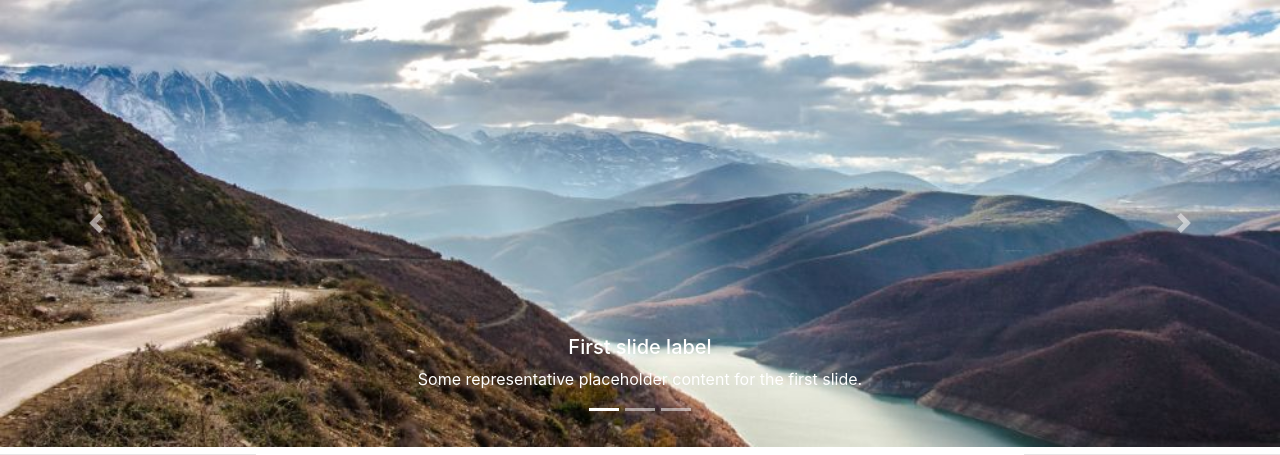
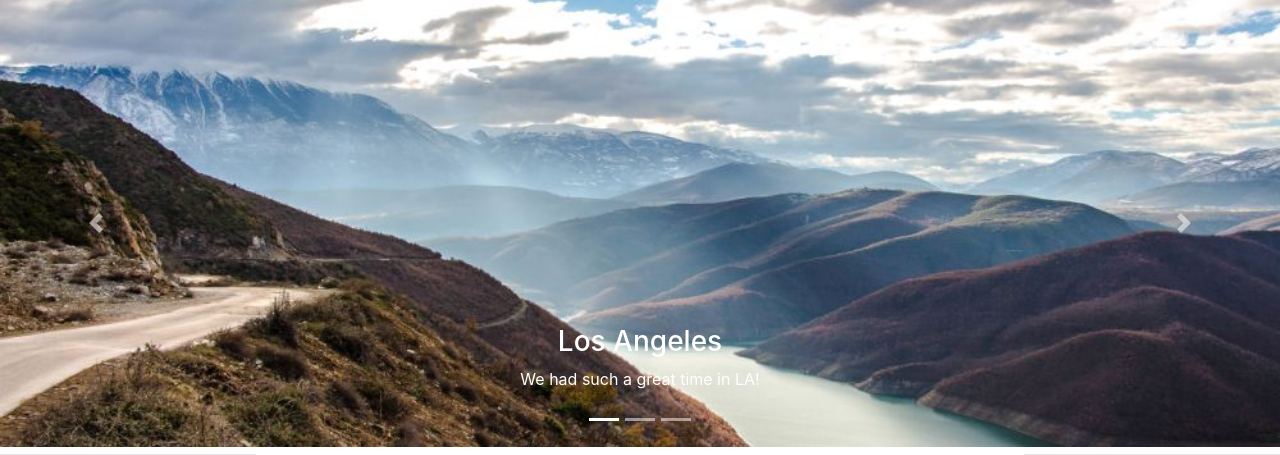
Before and after one commit to Carlos-Tembe/ujc, a PHP site: page / in a window 1280 px wide. Shown: the part 141-596 px from the top of the page. Run offline with PHP 8.4, Linux system fonts and the light colour scheme; some libraries are stand-ins or nearby versions; some web fonts are replaced.

Commit message:
Carrosel updated

```diff
--- a/css/style.css
+++ b/css/style.css
@@ -44,78 +44,6 @@
   height:50px;
 }
 * {box-sizing:border-box}
-
-/* Slideshow container */
-.slideshow-container {
-  max-width: 100%;
-  position: relative;
-  margin: auto;
-}
-
-/* Hide the images by default */
-.mySlides {
-  display: none;
-}
-
-/* Next & previous buttons */
-.prev, .next {
-  cursor: pointer;
-  position: absolute;
-  top: 50%;
-  width: auto;
-  margin-top: -22px;
-  padding: 16px;
-  color: white;
-  font-weight: bold;
-  font-size: 18px;
-  transition: 0.6s ease;
-  border-radius: 0 3px 3px 0;
-  user-select: none;
-}
-
-/* Position the "next button" to the right */
-.next {
-  right: 0;
-  border-radius: 3px 0 0 3px;
-}
-
-/* On hover, add a black background color with a little bit see-through */
-.prev:hover, .next:hover {
-  background-color: rgba(0,0,0,0.8);
-}
-
-.dot {
-  cursor: pointer;
-  height: 15px;
-  width: 15px;
-  margin: 0 2px;
-  background-color: #bbb;
-  border-radius: 50%;
-  display: inline-block;
-  transition: background-color 0.6s ease;
-}
-
-.active, .dot:hover {
-  background-color: #717171;
-}
-
-/* Fading animation */
-.fade {
-  -webkit-animation-name: fade;
-  -webkit-animation-duration: 1.5s;
-  animation-name: fade;
-  animation-duration: 1.5s;
-}
-
-@-webkit-keyframes fade {
-  from {opacity: .4}
-  to {opacity: 1}
-}
-
-@keyframes fade {
-  from {opacity: .4}
-  to {opacity: 1}
-}
 
 body {
   font-family: "Open Sans", sans-serif;
--- a/index.html
+++ b/index.html
@@ -20,7 +20,13 @@
             id="bootstrap-css">
         <script src="//maxcdn.bootstrapcdn.com/bootstrap/4.1.1/js/bootstrap.min.js"></script>
         <script src="//cdnjs.cloudflare.com/ajax/libs/jquery/2.2.4/jquery.min.js"></script>
+
         <style>
+            .carousel-inner img {
+                width: 100%;
+                height: 100%;
+            }
+
             .cta-100 {
                 margin-top: 100px;
                 padding-left: 8%;
@@ -342,50 +348,42 @@
         </div>
 
         <!-- ======= CABECALHO ======= -->
-        <div id="carouselExampleCaptions" class="carousel slide" data-bs-ride="carousel">
-            <div class="carousel-indicators">
-                <button type="button" data-bs-target="#carouselExampleCaptions" data-bs-slide-to="0" class="active"
-                    aria-current="true" aria-label="Slide 1"></button>
-                <button type="button" data-bs-target="#carouselExampleCaptions" data-bs-slide-to="1"
-                    aria-label="Slide 2"></button>
-                <button type="button" data-bs-target="#carouselExampleCaptions" data-bs-slide-to="2"
-                    aria-label="Slide 3"></button>
-            </div>
+        <div id="demo" class="carousel slide" data-ride="carousel">
+            <ul class="carousel-indicators">
+                <li data-target="#demo" data-slide-to="0" class="active"></li>
+                <li data-target="#demo" data-slide-to="1"></li>
+                <li data-target="#demo" data-slide-to="2"></li>
+            </ul>
             <div class="carousel-inner">
                 <div class="carousel-item active">
-                    <img src="img/img_mountains_wide.jpg" class="d-block w-100" alt="...">
-                    <div class="carousel-caption d-none d-md-block">
-                        <h5>First slide label</h5>
-                        <p>Some representative placeholder content for the first slide.</p>
+                    <img src="img/img_mountains_wide.jpg" alt="Los Angeles" width="1100" height="500">
+                    <div class="carousel-caption">
+                        <h3>Los Angeles</h3>
+                        <p>We had such a great time in LA!</p>
                     </div>
                 </div>
                 <div class="carousel-item">
-                    <img src="img/img_nature_wide.jpg" class="d-block w-100" alt="...">
-                    <div class="carousel-caption d-none d-md-block">
-                        <h5>Second slide label</h5>
-                        <p>Some representative placeholder content for the second slide.</p>
+                    <img src="img/img_mountains_wide.jpg" alt="Chicago" width="1100" height="500">
+                    <div class="carousel-caption">
+                        <h3>Chicago</h3>
+                        <p>Thank you, Chicago!</p>
                     </div>
                 </div>
                 <div class="carousel-item">
-                    <img src="img/img_snow_wide.jpg" class="d-block w-100" alt="...">
-                    <div class="carousel-caption d-none d-md-block">
-                        <h5>Third slide label</h5>
-                        <p>Some representative placeholder content for the third slide.</p>
+                    <img src="img/img_mountains_wide.jpg" alt="New York" width="1100" height="500">
+                    <div class="carousel-caption">
+                        <h3>New York</h3>
+                        <p>We love the Big Apple!</p>
                     </div>
                 </div>
             </div>
-            <button class="carousel-control-prev" type="button" data-bs-target="#carouselExampleCaptions"
-                data-bs-slide="prev">
-                <span class="carousel-control-prev-icon" aria-hidden="true"></span>
-                <span class="visually-hidden">Previous</span>
-            </button>
-            <button class="carousel-control-next" type="button" data-bs-target="#carouselExampleCaptions"
-                data-bs-slide="next">
-                <span class="carousel-control-next-icon" aria-hidden="true"></span>
-                <span class="visually-hidden">Next</span>
-            </button>
+            <a class="carousel-control-prev" href="#demo" data-slide="prev">
+                <span class="carousel-control-prev-icon"></span>
+            </a>
+            <a class="carousel-control-next" href="#demo" data-slide="next">
+                <span class="carousel-control-next-icon"></span>
+            </a>
         </div>
-
 
         <div class="right" style="overflow:auto;">
             <h2>NEWSLETTER DA UJC</h2>
@@ -813,13 +811,9 @@
         </footer>
 
         <!-- JAVASCRIPT -->
-
-
-        <script src="js/slider.js" language="JavaScript"></script>
         <script src="https://cdn.jsdelivr.net/npm/bootstrap@5.0.1/dist/js/bootstrap.bundle.min.js"
             integrity="sha384-gtEjrD/SeCtmISkJkNUaaKMoLD0//ElJ19smozuHV6z3Iehds+3Ulb9Bn9Plx0x4"
             crossorigin="anonymous"></script>
-        <!-- <script src="js/bootstrap.min.js"></script> -->
         <script src="https://maxcdn.bootstrapcdn.com/bootstrap/4.1.1/js/bootstrap.min.js"></script>
         <script src="https://cdnjs.cloudflare.com/ajax/libs/jquery/3.2.1/jquery.min.js"></script>
 
```
